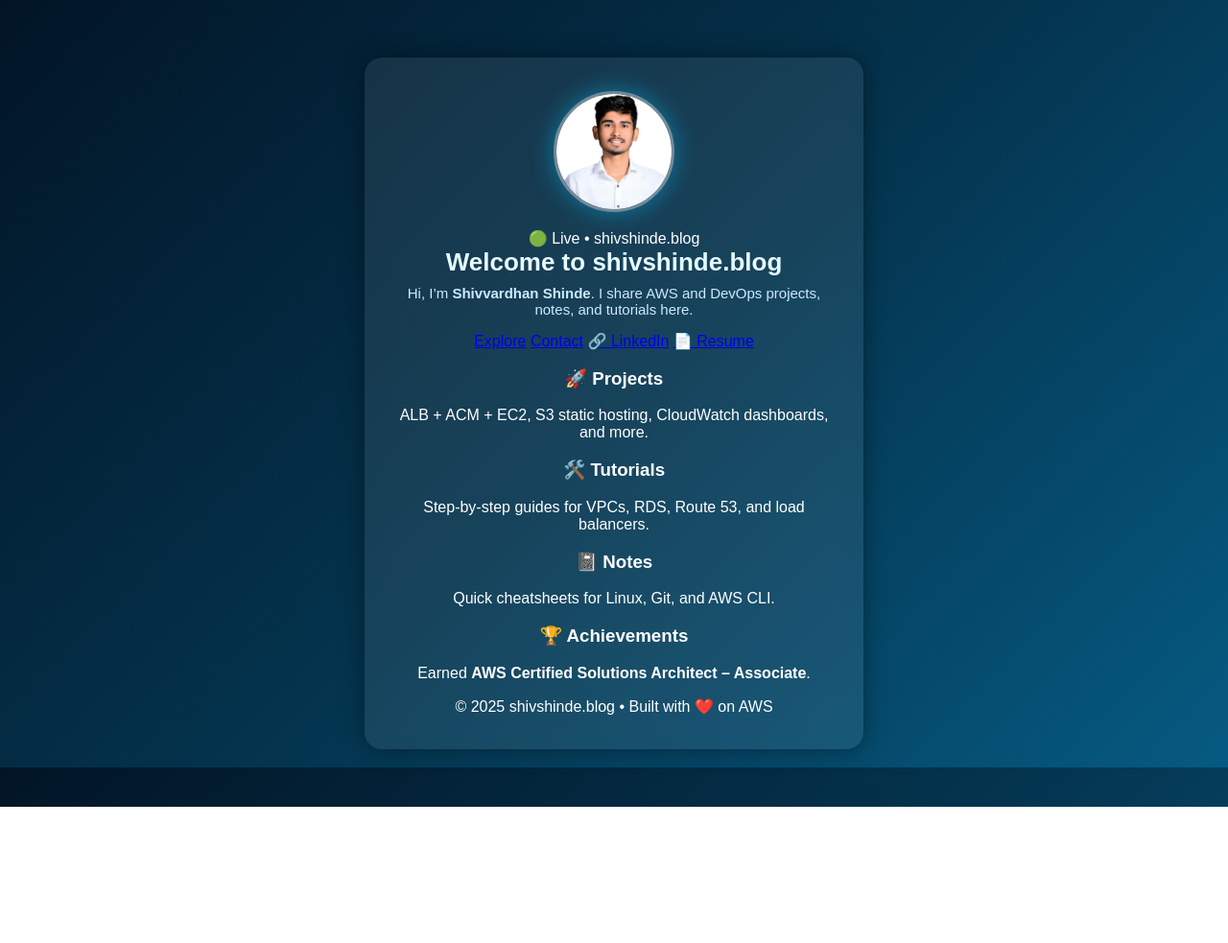
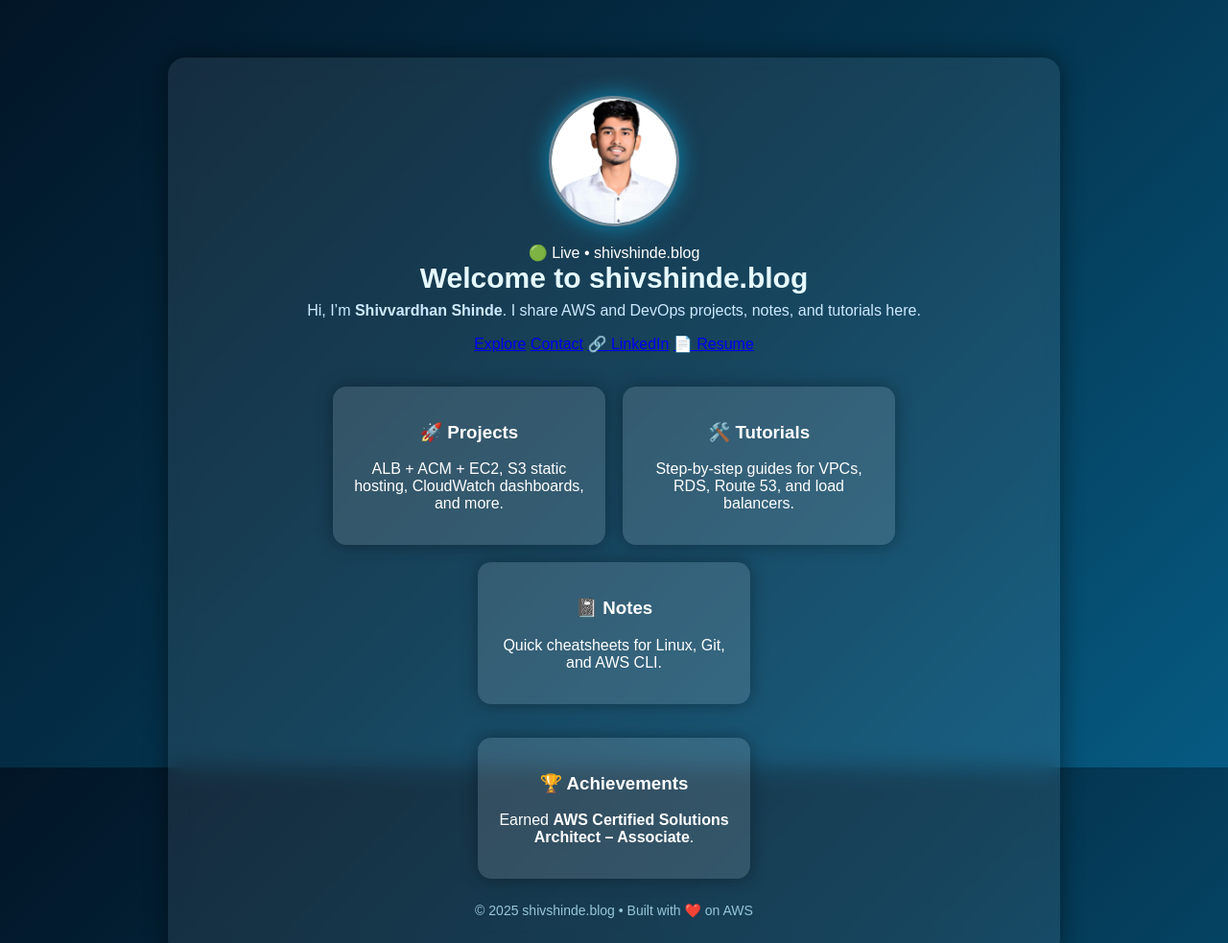
Before and after one commit to shivshinde19/my_website, a plain HTML site: page index.html in a window 1280 px wide. Shown: the top 983 px of the page at 96% size. Before the commit the page ends 841 px from the top, so only its background shows below. Drawn offline with Linux system fonts and the light colour scheme.

Commit message:
Refactor CSS styles for layout and components
Updated styles for body, card, profile image, headings, buttons, and added new grid section.

```diff
--- a/style.css
+++ b/style.css
@@ -1,4 +1,4 @@
-/* Background and Page Layout */
+/* Page Layout */
 body {
   margin: 0;
   padding: 0;
@@ -9,28 +9,28 @@
   text-align: center;
 }
 
-/* Main Container Card */
+/* Card Container */
 .card {
-  width: 450px;
+  width: 850px;
+  max-width: 90%;
   background: rgba(255, 255, 255, 0.08);
   backdrop-filter: blur(12px);
-  padding: 35px;
+  padding: 40px;
+  margin: 60px auto;
   border-radius: 18px;
-  margin: 60px auto;
-  text-align: center;
-  box-shadow: 0 0 25px rgba(0, 0, 0, 0.4);
+  box-shadow: 0 0 25px rgba(0, 0, 0, 0.45);
 }
 
 /* Profile Image */
 .profile-pic {
-  width: 120px;
-  height: 120px;
+  width: 130px;
+  height: 130px;
   border-radius: 50%;
   object-fit: cover;
   display: block;
   margin: 0 auto 18px;
   border: 3px solid rgba(255, 255, 255, 0.4);
-  box-shadow: 0 0 25px rgba(0, 198, 255, 0.45);
+  box-shadow: 0 0 25px rgba(0, 198, 255, 0.55);
   transition: transform .3s ease, box-shadow .3s ease;
 }
 
@@ -42,21 +42,20 @@
 /* Headings */
 h1 {
   margin: 0;
-  font-size: 26px;
-  font-weight: 600;
+  font-size: 30px;
   color: #e6faff;
 }
 
 .lead {
-  font-size: 15px;
+  font-size: 16px;
   margin-top: 8px;
   color: #cdeaff;
 }
 
-/* Resume Button (Updated Colors) */
+/* Buttons */
 .resume-btn {
   display: inline-block;
-  margin-top: 20px;
+  margin: 12px;
   padding: 12px 26px;
   border-radius: 30px;
   background: linear-gradient(135deg, #ffdd00, #ffa600);
@@ -73,10 +72,46 @@
   box-shadow: 0 0 25px rgba(255, 204, 0, 0.85);
 }
 
-/* Footer Text */
-.footer {
-  margin-top: 18px;
-  font-size: 13px;
+/* Outline Buttons */
+.resume-btn.outline {
+  background: transparent;
+  color: #ffdd00;
+  border: 2px solid #ffdd00;
+  box-shadow: none;
+}
+
+.resume-btn.outline:hover {
+  background: rgba(255, 221, 0, 0.15);
+  transform: translateY(-3px);
+  box-shadow: 0 0 22px rgba(255, 204, 0, 0.75);
+}
+
+/* Grid Section */
+.grid {
+  margin-top: 35px;
+  display: flex;
+  justify-content: center;
+  gap: 18px;
+  flex-wrap: wrap;
+}
+
+.tile {
+  background: rgba(255, 255, 255, 0.12);
+  padding: 18px 22px;
+  border-radius: 14px;
+  width: 240px;
+  box-shadow: 0 0 18px rgba(0, 0, 0, 0.35);
+  transition: transform .3s ease, box-shadow .3s ease;
+}
+
+.tile:hover {
+  transform: translateY(-4px);
+  box-shadow: 0 0 30px rgba(0, 198, 255, 0.45);
+}
+
+/* Footer */
+footer {
+  margin-top: 25px;
+  font-size: 14px;
   color: #97c6d9;
-  opacity: 0.9;
 }
```
